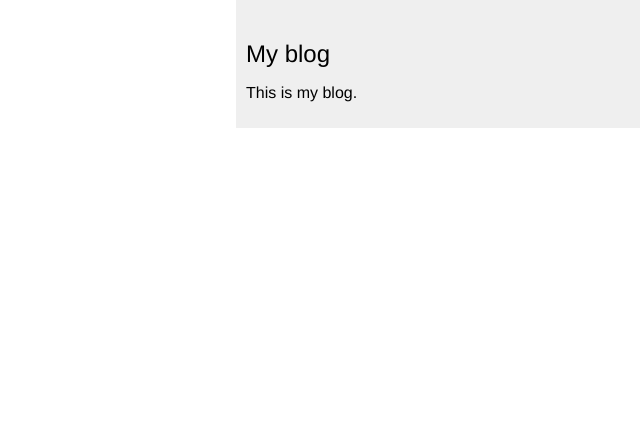
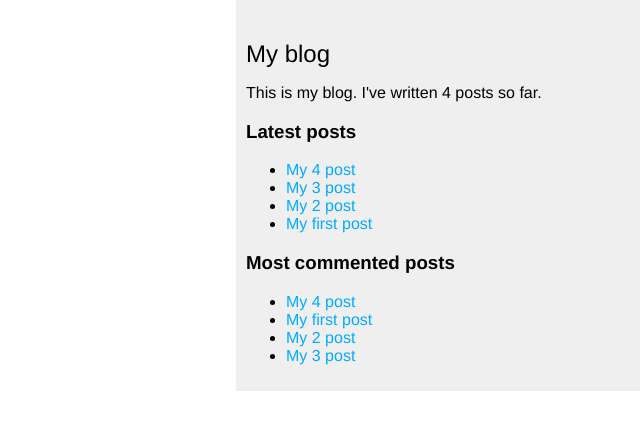
Before and after one commit to burbaljaka/blog, a Django app: template mysite/blog/templates/blog/base.html in a window 1280 px wide. Shown: the top 430 px of the page, without its empty margins (640-1280 px from the left). Run offline with Django 3.2, Linux system fonts and the light colour scheme; the template is opened without the code that fills it, so the values that code supplies are empty; data comes from the database, SQL or seed files in the repository; parts of the project's set-up code (start-up, migrations or seed data) failed here and were passed over.

Commit message:
created cutsom tags for latest posts and most commented ones

```diff
--- a/mysite/blog/templates/blog/base.html
+++ b/mysite/blog/templates/blog/base.html
@@ -1,3 +1,4 @@
+{% load blog_tags %}
 {% load static %}
 <!DOCTYPE html>
 <html>
@@ -11,7 +12,16 @@
     </div>
     <div id="sidebar">
       <h2>My blog</h2>
-      <p>This is my blog.</p>
+      <p>This is my blog. I've written {% total_posts %} posts so far. </p>
+      <h3>Latest posts</h3>
+      {% show_latest_posts %}
+      <h3>Most commented posts</h3>
+      {% get_most_commented_posts as most_commented_posts %}
+      <ul>
+        {% for post in most_commented_posts %}
+          <li><a href="{{ post.get_absolute_url }}">{{ post.title }}</a></li>
+        {% endfor %}
+      </ul>
     </div>
   </body>
 </html>
--- /dev/null
+++ b/mysite/blog/templates/blog/post/latest_posts.html
@@ -0,0 +1,5 @@
+<ul>
+  {% for post in latest_posts %}
+    <li><a href="{{ post.get_absolute_url }}">{{ post.title }}</a></li>
+  {% endfor %}
+</ul>
--- /dev/null
+++ b/mysite/blog/templatetags/blog_tags.py
@@ -0,0 +1,18 @@
+from django import template
+from ..models import Post
+from django.db.models import Count
+
+register = template.Library()
+
+@register.simple_tag
+def total_posts():
+    return Post.published.count()
+
+@register.simple_tag
+def get_most_commented_posts(count=5):
+    return Post.published.annotate(total_comments=Count('comments')).order_by('-total_comments')[:count]
+
+@register.inclusion_tag('blog/post/latest_posts.html')
+def show_latest_posts(count = 5):
+    latest_posts = Post.published.order_by('-publish')[:count]
+    return {'latest_posts':latest_posts}
--- a/mysite/blog/views.py
+++ b/mysite/blog/views.py
@@ -55,8 +55,8 @@ def post_detail(request, year, month, day, post):
 	return render(request, 'blog/post/detail.html', {'post':post,
 													'comments':comments,
 													'new_comment':new_comment,
-													'comment_form':comment_form},
-													'similar_posts':similar_posts)
+													'comment_form':comment_form,
+													'similar_posts':similar_posts})
 
 def post_share(request, post_id):
 	post = get_object_or_404(Post, id = post_id, status = 'published')
--- a/mysite/mysite/settings.py
+++ b/mysite/mysite/settings.py
@@ -38,7 +38,7 @@ INSTALLED_APPS = [
     'django.contrib.messages',
     'django.contrib.staticfiles',
     'blog.apps.BlogConfig',
-    'taggit'
+    'taggit',
 ]
 
 MIDDLEWARE = [
```
Also changed, not shown: mysite/blog/templatetags/__init__.py (added).
